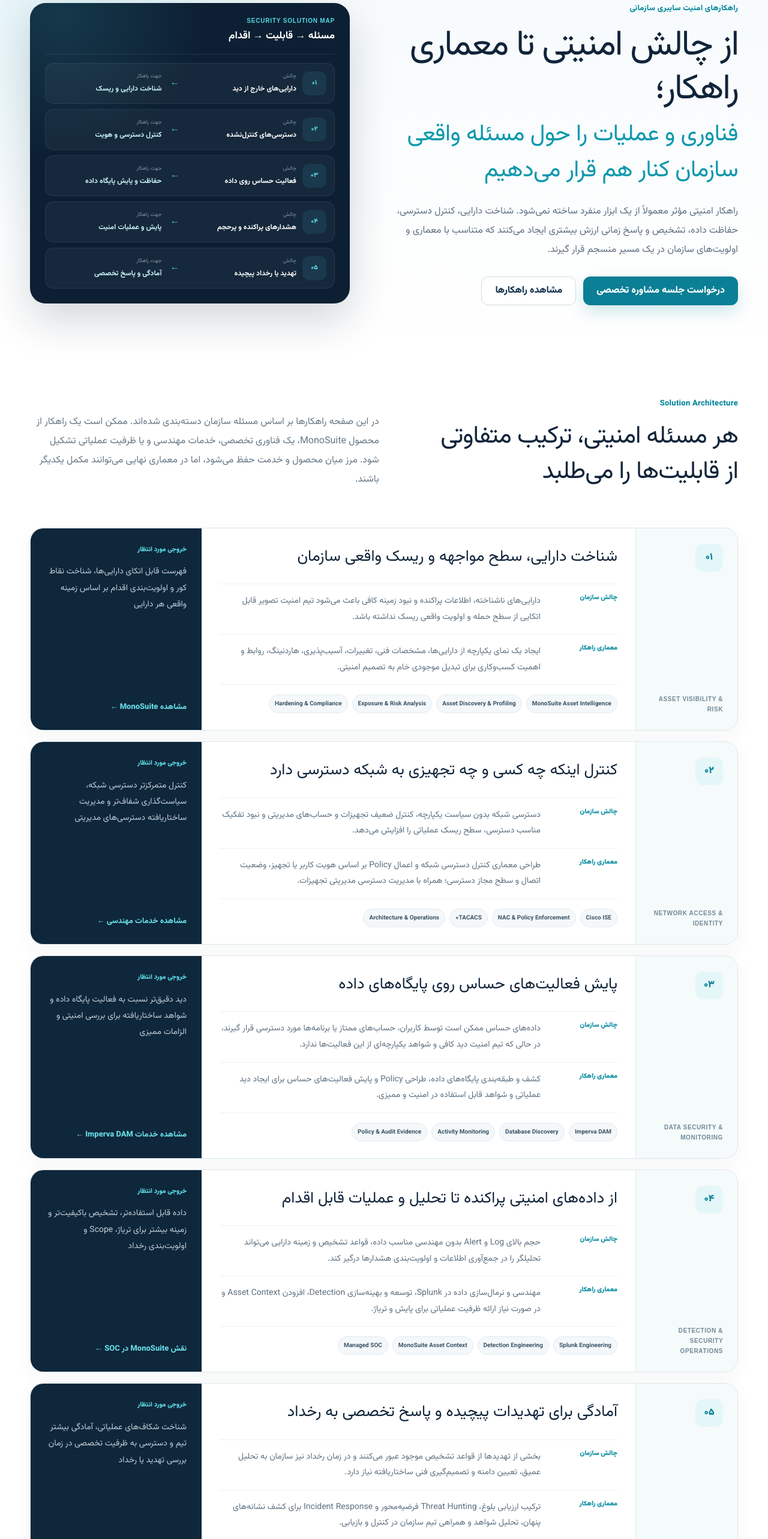
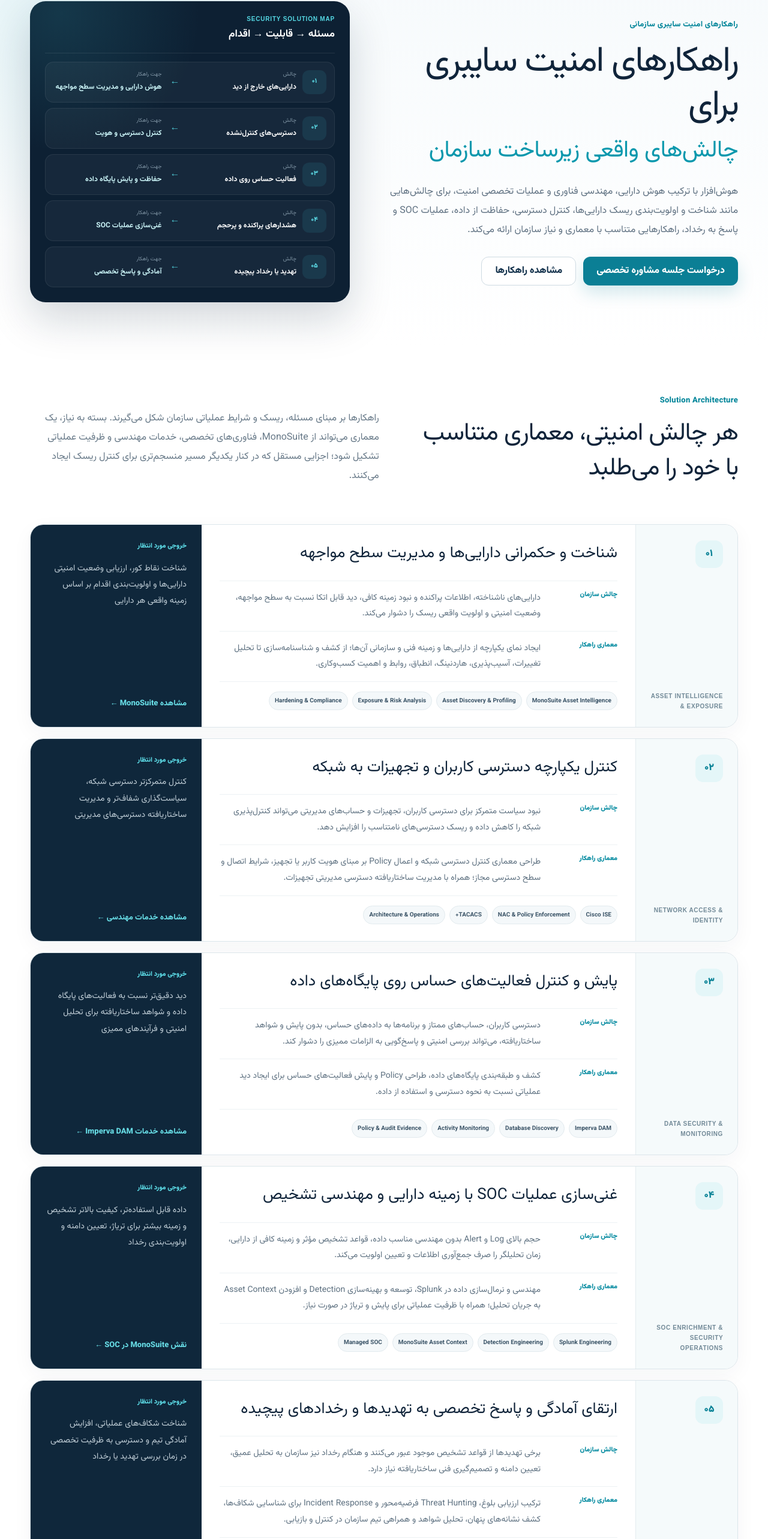
Before and after one commit to monaderi1/houshafzar-website, a Next.js app: page /solutions in a window 1280 px wide. Shown: the part 166-2732 px from the top of the page at 60% size. Built offline with nearby package versions, Linux system fonts and the light colour scheme.

Commit message:
Refine enterprise positioning for solutions page

```diff
--- a/app/solutions/page.tsx
+++ b/app/solutions/page.tsx
@@ -5,35 +5,35 @@ import styles from './solutions.module.css';
 
 export const metadata: Metadata = {
   title: 'راهکارهای امنیت سایبری سازمانی | هوش‌افزار',
-  description: 'راهکارهای هوش‌افزار برای شناخت دارایی و ریسک، کنترل دسترسی شبکه، حفاظت داده، عملیات SOC، شکار تهدید و پاسخ به رخداد؛ متناسب با مسئله واقعی سازمان.',
+  description: 'راهکارهای هوش‌افزار برای شناخت و حکمرانی دارایی‌ها، کنترل دسترسی شبکه، حفاظت از داده، غنی‌سازی عملیات SOC و آمادگی و پاسخ به رخداد؛ متناسب با معماری و نیاز واقعی سازمان.',
 };
 
 const challenges = [
-  ['۰۱', 'دارایی‌های خارج از دید', 'شناخت دارایی و ریسک'],
+  ['۰۱', 'دارایی‌های خارج از دید', 'هوش دارایی و مدیریت سطح مواجهه'],
   ['۰۲', 'دسترسی‌های کنترل‌نشده', 'کنترل دسترسی و هویت'],
   ['۰۳', 'فعالیت حساس روی داده', 'حفاظت و پایش پایگاه داده'],
-  ['۰۴', 'هشدارهای پراکنده و پرحجم', 'پایش و عملیات امنیت'],
+  ['۰۴', 'هشدارهای پراکنده و پرحجم', 'غنی‌سازی عملیات SOC'],
   ['۰۵', 'تهدید یا رخداد پیچیده', 'آمادگی و پاسخ تخصصی'],
 ];
 
 const solutions = [
   {
     number: '۰۱',
-    label: 'ASSET VISIBILITY & RISK',
-    title: 'شناخت دارایی، سطح مواجهه و ریسک واقعی سازمان',
-    problem: 'دارایی‌های ناشناخته، اطلاعات پراکنده و نبود زمینه کافی باعث می‌شود تیم امنیت تصویر قابل اتکایی از سطح حمله و اولویت واقعی ریسک نداشته باشد.',
-    approach: 'ایجاد یک نمای یکپارچه از دارایی‌ها، مشخصات فنی، تغییرات، آسیب‌پذیری، هاردنینگ، روابط و اهمیت کسب‌وکاری برای تبدیل موجودی خام به تصمیم امنیتی.',
+    label: 'ASSET INTELLIGENCE & EXPOSURE',
+    title: 'شناخت و حکمرانی دارایی‌ها و مدیریت سطح مواجهه',
+    problem: 'دارایی‌های ناشناخته، اطلاعات پراکنده و نبود زمینه کافی، دید قابل اتکا نسبت به سطح مواجهه، وضعیت امنیتی و اولویت واقعی ریسک را دشوار می‌کند.',
+    approach: 'ایجاد نمای یکپارچه از دارایی‌ها و زمینه فنی و سازمانی آن‌ها؛ از کشف و شناسنامه‌سازی تا تحلیل تغییرات، آسیب‌پذیری، هاردنینگ، انطباق، روابط و اهمیت کسب‌وکاری.',
     components: ['MonoSuite Asset Intelligence', 'Asset Discovery & Profiling', 'Exposure & Risk Analysis', 'Hardening & Compliance'],
-    outcome: 'فهرست قابل اتکای دارایی‌ها، شناخت نقاط کور و اولویت‌بندی اقدام بر اساس زمینه واقعی هر دارایی',
+    outcome: 'شناخت نقاط کور، ارزیابی وضعیت امنیتی دارایی‌ها و اولویت‌بندی اقدام بر اساس زمینه واقعی هر دارایی',
     href: '/monosuit/',
     link: 'مشاهده MonoSuite',
   },
   {
     number: '۰۲',
     label: 'NETWORK ACCESS & IDENTITY',
-    title: 'کنترل اینکه چه کسی و چه تجهیزی به شبکه دسترسی دارد',
-    problem: 'دسترسی شبکه بدون سیاست یکپارچه، کنترل ضعیف تجهیزات و حساب‌های مدیریتی و نبود تفکیک مناسب دسترسی، سطح ریسک عملیاتی را افزایش می‌دهد.',
-    approach: 'طراحی معماری کنترل دسترسی شبکه و اعمال Policy بر اساس هویت کاربر یا تجهیز، وضعیت اتصال و سطح مجاز دسترسی؛ همراه با مدیریت دسترسی مدیریتی تجهیزات.',
+    title: 'کنترل یکپارچه دسترسی کاربران و تجهیزات به شبکه',
+    problem: 'نبود سیاست متمرکز برای دسترسی کاربران، تجهیزات و حساب‌های مدیریتی می‌تواند کنترل‌پذیری شبکه را کاهش داده و ریسک دسترسی‌های نامتناسب را افزایش دهد.',
+    approach: 'طراحی معماری کنترل دسترسی شبکه و اعمال Policy بر مبنای هویت کاربر یا تجهیز، شرایط اتصال و سطح دسترسی مجاز؛ همراه با مدیریت ساختاریافته دسترسی مدیریتی تجهیزات.',
     components: ['Cisco ISE', 'NAC & Policy Enforcement', 'TACACS+', 'Architecture & Operations'],
     outcome: 'کنترل متمرکزتر دسترسی شبکه، سیاست‌گذاری شفاف‌تر و مدیریت ساختاریافته دسترسی‌های مدیریتی',
     href: '/services/#engineering',
@@ -42,42 +42,42 @@ const solutions = [
   {
     number: '۰۳',
     label: 'DATA SECURITY & MONITORING',
-    title: 'پایش فعالیت‌های حساس روی پایگاه‌های داده',
-    problem: 'داده‌های حساس ممکن است توسط کاربران، حساب‌های ممتاز یا برنامه‌ها مورد دسترسی قرار گیرند، در حالی که تیم امنیت دید کافی و شواهد یکپارچه‌ای از این فعالیت‌ها ندارد.',
-    approach: 'کشف و طبقه‌بندی پایگاه‌های داده، طراحی Policy و پایش فعالیت‌های حساس برای ایجاد دید عملیاتی و شواهد قابل استفاده در امنیت و ممیزی.',
+    title: 'پایش و کنترل فعالیت‌های حساس روی پایگاه‌های داده',
+    problem: 'دسترسی کاربران، حساب‌های ممتاز و برنامه‌ها به داده‌های حساس، بدون پایش و شواهد ساختاریافته، می‌تواند بررسی امنیتی و پاسخ‌گویی به الزامات ممیزی را دشوار کند.',
+    approach: 'کشف و طبقه‌بندی پایگاه‌های داده، طراحی Policy و پایش فعالیت‌های حساس برای ایجاد دید عملیاتی نسبت به نحوه دسترسی و استفاده از داده.',
     components: ['Imperva DAM', 'Database Discovery', 'Activity Monitoring', 'Policy & Audit Evidence'],
-    outcome: 'دید دقیق‌تر نسبت به فعالیت پایگاه داده و شواهد ساختاریافته برای بررسی امنیتی و الزامات ممیزی',
+    outcome: 'دید دقیق‌تر نسبت به فعالیت‌های پایگاه داده و شواهد ساختاریافته برای تحلیل امنیتی و فرآیندهای ممیزی',
     href: '/services/#engineering',
     link: 'مشاهده خدمات Imperva DAM',
   },
   {
     number: '۰۴',
-    label: 'DETECTION & SECURITY OPERATIONS',
-    title: 'از داده‌های امنیتی پراکنده تا تحلیل و عملیات قابل اقدام',
-    problem: 'حجم بالای Log و Alert بدون مهندسی مناسب داده، قواعد تشخیص و زمینه دارایی می‌تواند تحلیلگر را در جمع‌آوری اطلاعات و اولویت‌بندی هشدارها درگیر کند.',
-    approach: 'مهندسی و نرمال‌سازی داده در Splunk، توسعه و بهینه‌سازی Detection، افزودن Asset Context و در صورت نیاز ارائه ظرفیت عملیاتی برای پایش و تریاژ.',
+    label: 'SOC ENRICHMENT & SECURITY OPERATIONS',
+    title: 'غنی‌سازی عملیات SOC با زمینه دارایی و مهندسی تشخیص',
+    problem: 'حجم بالای Log و Alert بدون مهندسی مناسب داده، قواعد تشخیص مؤثر و زمینه کافی از دارایی، زمان تحلیلگر را صرف جمع‌آوری اطلاعات و تعیین اولویت می‌کند.',
+    approach: 'مهندسی و نرمال‌سازی داده در Splunk، توسعه و بهینه‌سازی Detection و افزودن Asset Context به جریان تحلیل؛ همراه با ظرفیت عملیاتی برای پایش و تریاژ در صورت نیاز.',
     components: ['Splunk Engineering', 'Detection Engineering', 'MonoSuite Asset Context', 'Managed SOC'],
-    outcome: 'داده قابل استفاده‌تر، تشخیص باکیفیت‌تر و زمینه بیشتر برای تریاژ، Scope و اولویت‌بندی رخداد',
+    outcome: 'داده قابل استفاده‌تر، کیفیت بالاتر تشخیص و زمینه بیشتر برای تریاژ، تعیین دامنه و اولویت‌بندی رخداد',
     href: '/soc-role/',
     link: 'نقش MonoSuite در SOC',
   },
   {
     number: '۰۵',
     label: 'THREAT & INCIDENT READINESS',
-    title: 'آمادگی برای تهدیدات پیچیده و پاسخ تخصصی به رخداد',
-    problem: 'بخشی از تهدیدها از قواعد تشخیص موجود عبور می‌کنند و در زمان رخداد نیز سازمان به تحلیل عمیق، تعیین دامنه و تصمیم‌گیری فنی ساختاریافته نیاز دارد.',
-    approach: 'ترکیب ارزیابی بلوغ، Threat Hunting فرضیه‌محور و Incident Response برای کشف نشانه‌های پنهان، تحلیل شواهد و همراهی تیم سازمان در کنترل و بازیابی.',
+    title: 'ارتقای آمادگی و پاسخ تخصصی به تهدیدها و رخدادهای پیچیده',
+    problem: 'برخی تهدیدها از قواعد تشخیص موجود عبور می‌کنند و هنگام رخداد نیز سازمان به تحلیل عمیق، تعیین دامنه و تصمیم‌گیری فنی ساختاریافته نیاز دارد.',
+    approach: 'ترکیب ارزیابی بلوغ، Threat Hunting فرضیه‌محور و Incident Response برای شناسایی شکاف‌ها، کشف نشانه‌های پنهان، تحلیل شواهد و همراهی تیم سازمان در کنترل و بازیابی.',
     components: ['SOC Maturity Assessment', 'Threat Hunting', 'Incident Response', 'Retainer Capacity'],
-    outcome: 'شناخت شکاف‌های عملیاتی، آمادگی بیشتر تیم و دسترسی به ظرفیت تخصصی در زمان بررسی تهدید یا رخداد',
+    outcome: 'شناخت شکاف‌های عملیاتی، افزایش آمادگی تیم و دسترسی به ظرفیت تخصصی در زمان بررسی تهدید یا رخداد',
     href: '/services/#operations',
     link: 'مشاهده خدمات عملیات و پاسخ',
   },
 ];
 
 const principles = [
-  ['مسئله قبل از فناوری', 'معماری راهکار از چالش، ریسک و ساختار واقعی سازمان آغاز می‌شود؛ نه از الزام به استفاده از یک محصول مشخص.'],
-  ['همزیستی با زیرساخت موجود', 'هدف، تکمیل قابلیت‌های موجود و ایجاد پیوند میان داده، فناوری و عملیات است؛ نه جایگزینی غیرضروری سامانه‌ها.'],
-  ['استقرار متناسب با سازمان', 'محصول و خدمات بر اساس الزامات عملیاتی، محرمانگی داده و شرایط زیرساختی سازمان طراحی و اجرا می‌شوند.'],
+  ['معماری متناسب با زیرساخت سازمان', 'راهکار بر اساس الزامات عملیاتی، محرمانگی داده و شرایط واقعی زیرساخت طراحی می‌شود؛ در راهکارهایی مانند MonoSuite امکان استقرار کامل درون‌سازمانی نیز فراهم است.'],
+  ['هم‌پیوستگی با سامانه‌های موجود', 'هدف، تکمیل قابلیت‌های فعلی و ایجاد پیوند میان داده، فناوری و عملیات است تا از جایگزینی غیرضروری سامانه‌های موجود پرهیز شود.'],
+  ['تحلیل مبتنی بر زمینه', 'تصمیم امنیتی با اتکا به زمینه فنی، امنیتی و کسب‌وکاری دقیق‌تر می‌شود؛ از شناخت دارایی تا تریاژ، اولویت‌بندی و پاسخ.'],
 ];
 
 export default function SolutionsPage() {
@@ -89,8 +89,8 @@ export default function SolutionsPage() {
             <div className={styles.heroGrid}>
               <div className={styles.heroCopy}>
                 <span className={styles.eyebrow}>راهکارهای امنیت سایبری سازمانی</span>
-                <h1>از چالش امنیتی تا معماری راهکار؛<em> فناوری و عملیات را حول مسئله واقعی سازمان کنار هم قرار می‌دهیم</em></h1>
-                <p>راهکار امنیتی مؤثر معمولاً از یک ابزار منفرد ساخته نمی‌شود. شناخت دارایی، کنترل دسترسی، حفاظت داده، تشخیص و پاسخ زمانی ارزش بیشتری ایجاد می‌کنند که متناسب با معماری و اولویت‌های سازمان در یک مسیر منسجم قرار گیرند.</p>
+                <h1>راهکارهای امنیت سایبری برای<em> چالش‌های واقعی زیرساخت سازمان</em></h1>
+                <p>هوش‌افزار با ترکیب هوش دارایی، مهندسی فناوری و عملیات تخصصی امنیت، برای چالش‌هایی مانند شناخت و اولویت‌بندی ریسک دارایی‌ها، کنترل دسترسی، حفاظت از داده، عملیات SOC و پاسخ به رخداد، راهکارهایی متناسب با معماری و نیاز سازمان ارائه می‌کند.</p>
                 <div className={styles.actions}>
                   <Link className={styles.primary} href="/contact/">درخواست جلسه مشاوره تخصصی</Link>
                   <a className={styles.secondary} href="#solutions">مشاهده راهکارها</a>
@@ -119,9 +119,9 @@ export default function SolutionsPage() {
             <div className={styles.introGrid}>
               <div>
                 <span className={styles.eyebrow}>Solution Architecture</span>
-                <h2>هر مسئله امنیتی، ترکیب متفاوتی از قابلیت‌ها را می‌طلبد</h2>
+                <h2>هر چالش امنیتی، معماری متناسب با خود را می‌طلبد</h2>
               </div>
-              <p>در این صفحه راهکارها بر اساس مسئله سازمان دسته‌بندی شده‌اند. ممکن است یک راهکار از محصول MonoSuite، یک فناوری تخصصی، خدمات مهندسی و یا ظرفیت عملیاتی تشکیل شود. مرز میان محصول و خدمت حفظ می‌شود، اما در معماری نهایی می‌توانند مکمل یکدیگر باشند.</p>
+              <p>راهکارها بر مبنای مسئله، ریسک و شرایط عملیاتی سازمان شکل می‌گیرند. بسته به نیاز، یک معماری می‌تواند از MonoSuite، فناوری‌های تخصصی، خدمات مهندسی و ظرفیت عملیاتی تشکیل شود؛ اجزایی مستقل که در کنار یکدیگر مسیر منسجم‌تری برای کنترل ریسک ایجاد می‌کنند.</p>
             </div>
           </div>
         </section>
@@ -163,8 +163,8 @@ export default function SolutionsPage() {
         <section className={styles.principlesSection}>
           <div className="shell">
             <div className={styles.principlesHead}>
-              <span className={styles.darkEyebrow}>Approach</span>
-              <h2>راهکار باید با معماری و عملیات سازمان سازگار باشد</h2>
+              <span className={styles.darkEyebrow}>Why Hoosh Afzar Solutions</span>
+              <h2>راهکارهایی هماهنگ با معماری، داده و عملیات سازمان</h2>
             </div>
             <div className={styles.principlesGrid}>
               {principles.map(([title, text], index) => (
@@ -179,10 +179,10 @@ export default function SolutionsPage() {
             <div className={styles.ctaBox}>
               <div>
                 <span className={styles.eyebrow}>Solution Discovery</span>
-                <h2>چالش امنیتی سازمان را به یک مسیر اجرایی مشخص تبدیل کنیم</h2>
-                <p>در یک جلسه تخصصی، مسئله، زیرساخت موجود و محدودیت‌های عملیاتی را بررسی می‌کنیم تا مشخص شود کدام ترکیب از محصول، فناوری و خدمات برای سازمان شما مناسب‌تر است.</p>
+                <h2>راهکار متناسب با معماری و نیاز سازمان خود را تعریف کنید</h2>
+                <p>در یک جلسه تخصصی، چالش‌های امنیتی، زیرساخت موجود و محدودیت‌های عملیاتی بررسی می‌شوند تا ترکیب مناسب محصول، فناوری و خدمات برای سازمان مشخص شود.</p>
               </div>
-              <Link className={styles.primary} href="/contact/">درخواست جلسه مشاوره تخصصی</Link>
+              <Link className={styles.primary} href="/contact/">درخواست جلسه هم‌اندیشی و ارزیابی</Link>
             </div>
           </div>
         </section>
```
